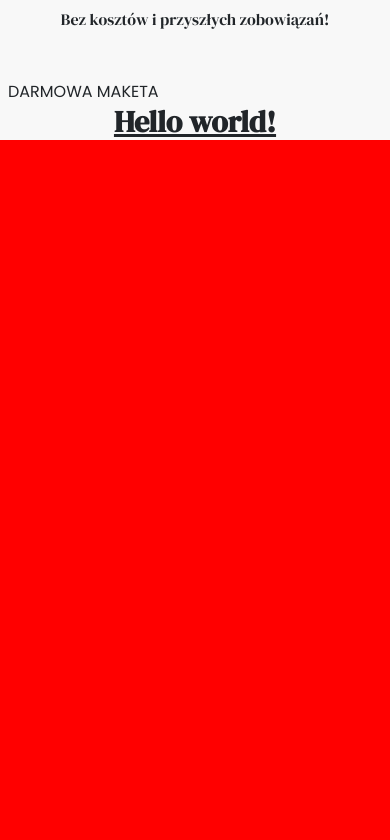
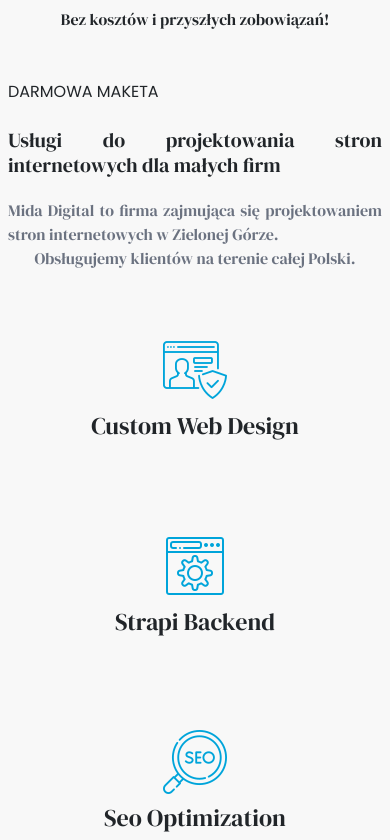
Before and after one commit to igorraknorwid/mida, a Next.js app: page / in a window 390 px wide. Shown: the part 784-1624 px from the top of the page. Built offline with nearby package versions, Linux system fonts and the light colour scheme.

Commit message:
map added

```diff
--- /dev/null
+++ b/components/Uslugi.tsx
@@ -0,0 +1,97 @@
+import Image from "next/image";
+import Link from "next/link";
+import React, { useState } from "react";
+
+export default function Uslugi() {
+  const [state, setState] = useState([
+    {
+      id: 1,
+      src: "/services_icons/account.png",
+      text: "Custom Web Design",
+      isHover: false,
+    },
+    {
+      id: 2,
+      src: "/services_icons/backend.png",
+      text: "Strapi Backend",
+      isHover: false,
+    },
+    {
+      id: 3,
+      src: "/services_icons/seo.png",
+      text: "Seo Optimization",
+      isHover: false,
+    },
+    { id: 4, src: "/services_icons/account.png", text: "Rodo", isHover: false },
+    {
+      id: 5,
+      src: "/services_icons/logotype.png",
+      text: "Google Ads",
+      isHover: false,
+    },
+    {
+      id: 6,
+      src: "/services_icons/instructor.png",
+      text: "Interface Traning",
+      isHover: false,
+    },
+  ]);
+  return (
+    <section className='p-2 lg:p-10 flex justify-center items-center m-0 sm:mx-10'>
+      <div className='flex flex-col justify-center items-center mt-4'>
+        <h3 className=' font-medium text-xl  md:text-4xl mb-5 leading-tight text-justify'>
+          Usługi do projektowania stron internetowych dla małych firm
+        </h3>
+        <p className=' text-gray-500 text-base md:text-xl text-justify'>
+          Mida Digital to firma zajmująca się projektowaniem stron internetowych
+          w Zielonej Górze.
+        </p>
+        <p className=' text-gray-500 text-base md:text-xl text-justify'>
+          Obsługujemy klientów na terenie całej Polski.
+        </p>
+        <div className='gridbox mt-4'>
+          {state.map((item) => (
+            <div
+              key={item.id}
+              className='card flex flex-col justify-center items-center p-3 py-10 m-3 hover:bg-white rounded-xl hover:rounded-xl  cursor-pointer '
+              onMouseOver={() => {
+                setState((s) =>
+                  s.map((i) => {
+                    if (item.id === i.id) {
+                      return { ...i, isHover: true };
+                    }
+                    return { ...i, isHover: false };
+                  })
+                );
+              }}
+              onMouseOut={() => {
+                setState((s) =>
+                  s.map((i) => {
+                    return { ...i, isHover: false };
+                  })
+                );
+              }}
+            >
+              <img
+                className={item.isHover ? "trans" : ""}
+                src={item.src}
+                alt={item.text}
+                height='64px'
+                width='64px'
+              />
+              <h2 className='darkColor text-2xl mt-2 text-center'>
+                {item.text}
+              </h2>
+            </div>
+          ))}
+        </div>
+
+        <Link href='/kontakt#section2'>
+          <p className='text-sm uppercase font-semibold cursor-pointer landing_nav_link '>
+            Nasze Usługi
+          </p>
+        </Link>
+      </div>
+    </section>
+  );
+}
--- a/pages/index.tsx
+++ b/pages/index.tsx
@@ -6,6 +6,7 @@ import React from "react";
 import Landing from "../components/Landing";
 import Footer from "../components/layout/Footer";
 import Header from "../components/layout/Header";
+import Uslugi from "../components/Uslugi";
 
 const Home: NextPage = () => {
   return (
@@ -42,6 +43,7 @@ const Home: NextPage = () => {
 
       <main className='m-0'>
         <Landing />
+        <Uslugi />
         <div className='flex flex-col justify-between items-center w-full  md:w-4/6 mx-auto md:mx-auto '>
           <h1 className='text-3xl font-bold underline'>Hello world!</h1>
           <div
--- a/pages/kontakt.tsx
+++ b/pages/kontakt.tsx
@@ -42,6 +42,15 @@ const Home: NextPage = () => {
         <div className='flex justify-between items-center w-full md:w-4/6 md:mx-auto'>
           <h1 className='text-3xl font-bold underline'>Kontakt</h1>
         </div>
+        <div className='w-4/6 mx-auto'>
+          <iframe
+            width='100%'
+            height='500'
+            id='gmap_canvas'
+            src='https://maps.google.com/maps?q=65-610%20&t=&z=17&ie=UTF8&iwloc=&output=embed'
+            scrolling='no'
+          ></iframe>
+        </div>
       </main>
 
       <Footer />
--- a/styles/globals.css
+++ b/styles/globals.css
@@ -5,6 +5,7 @@
 @import "./header.css";
 @import "./burger.css";
 @import "./landing.css";
+@import "./uslugi.css";
 
 html,
 body {
--- /dev/null
+++ b/styles/uslugi.css
@@ -0,0 +1,37 @@
+.gridbox {
+  width: 100%;
+  display: grid;
+  grid-template-columns: repeat(3, 1fr);
+  grid-row-gap: 10px;
+  grid-column-gap: 10px;
+
+  grid-auto-flow: row dense;
+  margin: 20px;
+  padding: 20px;
+}
+@media (max-width: 768px) {
+  .gridbox {
+    grid-template-columns: repeat(1, 1fr);
+    grid-row-gap: 10px;
+    grid-column-gap: 0;
+    margin: 0;
+    padding: 0;
+  }
+}
+.trans {
+  transition: 0.2s;
+  transform: translateY(-10px);
+}
+
+.card:hover {
+  -webkit-box-shadow: 8px 4px 24px 0px rgba(15, 16, 16, 1);
+  -moz-box-shadow: 8px 4px 24px 0px rgba(15, 16, 16, 1);
+  box-shadow: 8px 4px 24px 0px rgba(15, 16, 16, 1);
+}
+@media (max-width: 768px) {
+  .card {
+    -webkit-box-shadow: 8px 4px 24px 0px rgba(15, 16, 16, 1);
+    -moz-box-shadow: 8px 4px 24px 0px rgba(15, 16, 16, 1);
+    box-shadow: 8px 4px 24px 0px rgba(15, 16, 16, 1);
+  }
+}
```
